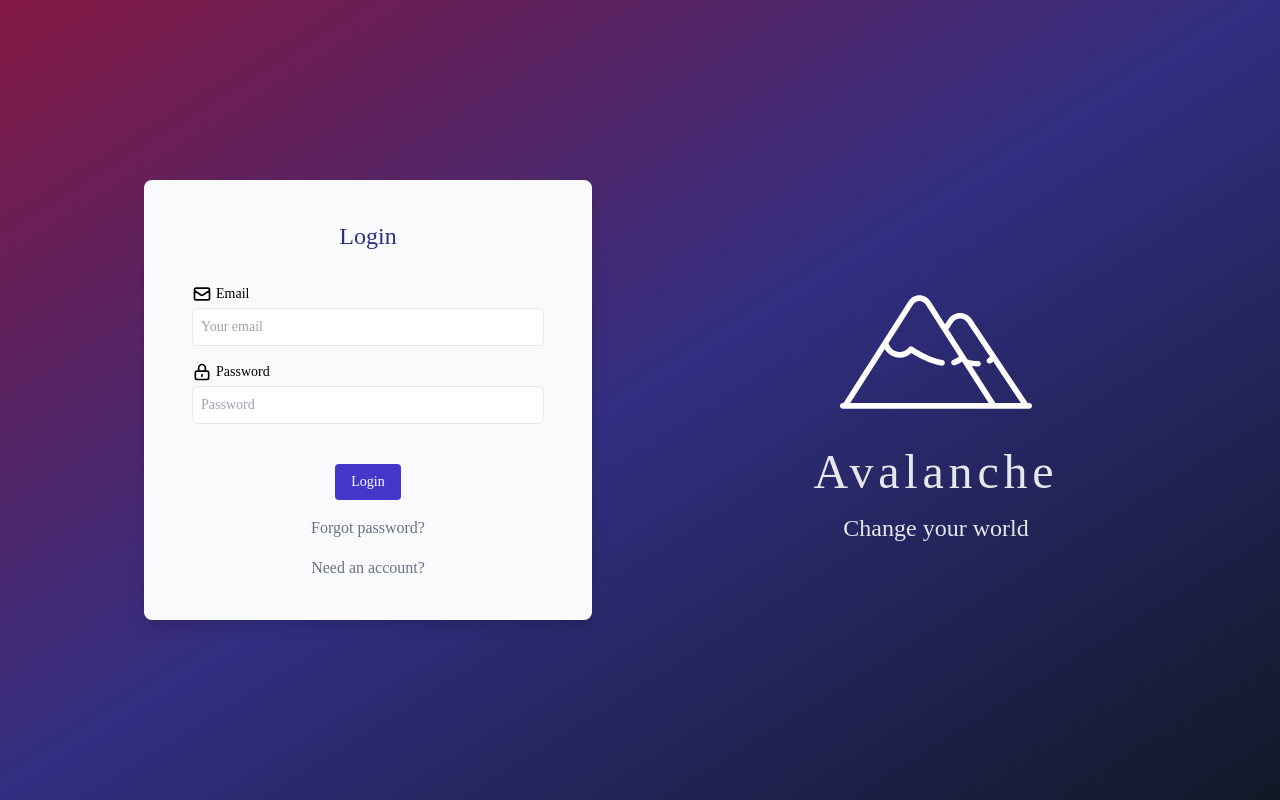
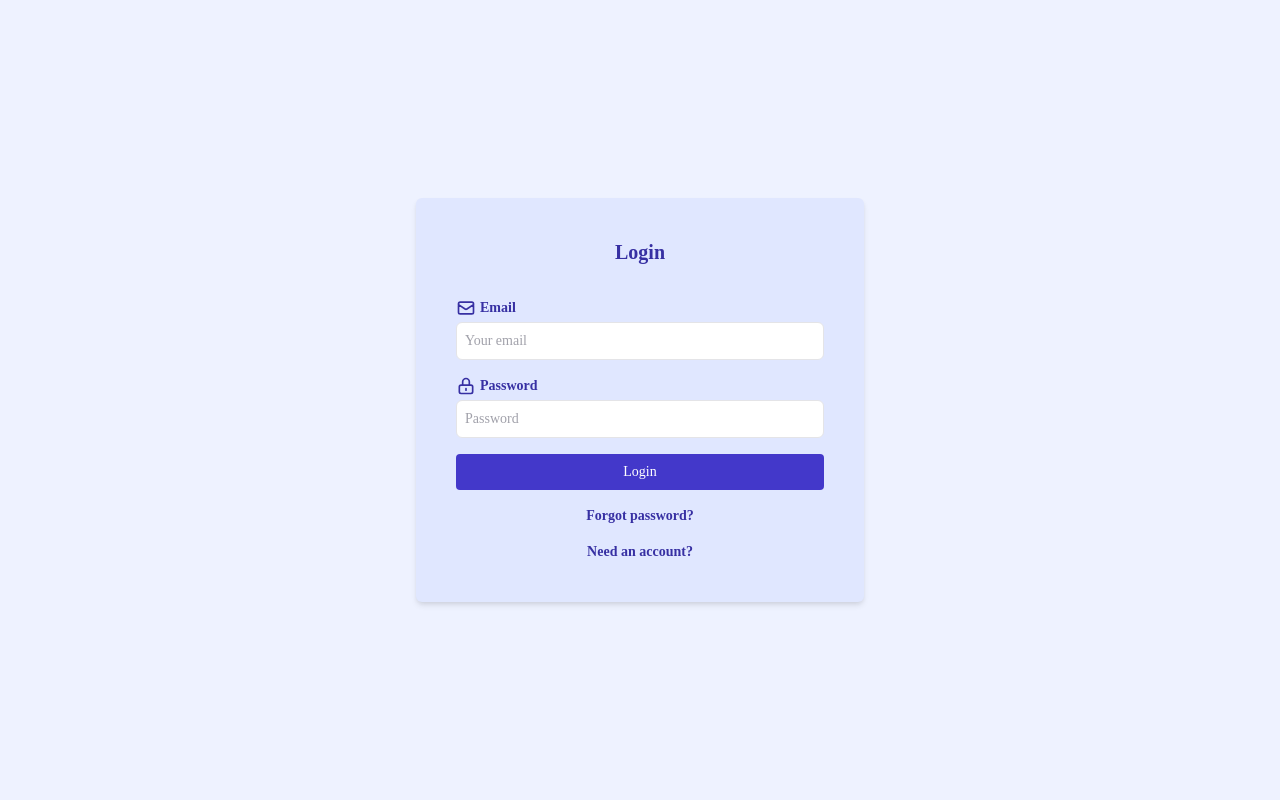
Before and after one commit to mertturkmenoglu/avalanche, a Next.js app in the folder packages/web/: page /login in a window 1280 px wide. Built offline with nearby package versions, Linux system fonts and the light colour scheme.

Commit message:
Refactor login screen

```diff
--- /dev/null
+++ b/packages/web/components/Card.tsx
@@ -0,0 +1,21 @@
+import React from 'react';
+import classnames from 'classnames';
+
+export interface CardProps {
+  children: React.ReactNode;
+  background?: string;
+  rounded?: 'sm' | 'md' | 'lg' | 'xl';
+  shadow?: 'sm' | 'md' | 'lg' | 'xl';
+  className?: string;
+}
+
+const Card = ({
+  children, background = 'bg-white', rounded = 'md', shadow = 'md', className,
+}: CardProps) => {
+  const classes = classnames(background, rounded ? `rounded-${rounded}` : '', shadow ? `shadow-${shadow}` : '', className);
+  return (
+    <div className={classes}>{children}</div>
+  );
+};
+
+export default Card;
--- a/packages/web/components/LoginInputForm.tsx
+++ /dev/null
@@ -1,72 +0,0 @@
-import React, { useState } from 'react';
-import Link from 'next/link';
-import { MailIcon, LockClosedIcon } from '@heroicons/react/outline';
-
-export type LoginFormData = {
-  email: string;
-  password: string;
-};
-
-interface Props {
-  onFormSubmit: (data: LoginFormData) => void;
-}
-
-const LoginInputForm = ({ onFormSubmit }: Props): JSX.Element => {
-  const [email, setEmail] = useState('');
-  const [password, setPassword] = useState('');
-
-  return (
-    <form
-      onSubmit={(e) => {
-        e.preventDefault();
-        onFormSubmit({ email, password });
-      }}
-      className="bg-gray-50 rounded-lg shadow-lg py-10 px-12"
-    >
-      <h2 className="text-2xl font-extralight mb-8 text-center text-indigo-900">Login</h2>
-      <div>
-        <label htmlFor="email" className="flex items-center mb-1">
-          <MailIcon className="h-5 w-5 mr-1" />
-          <div className="text-sm">Email</div>
-        </label>
-        <input
-          type="email"
-          className="w-full p-2 text-sm border rounded-md outline-none transition duration-150 ease-in-out mb-4 focus:outline-none focus:ring-1 focus:ring-indigo-900"
-          id="email"
-          placeholder="Your email"
-          value={email}
-          onChange={(e) => setEmail(e.target.value)}
-        />
-      </div>
-      <div>
-        <label htmlFor="password" className="flex items-center mb-1">
-          <LockClosedIcon className="h-5 w-5 mr-1" />
-          <div className="text-sm">Password</div>
-        </label>
-        <input
-          type="password"
-          className="w-full p-2 text-sm border rounded-md outline-none transition duration-150 ease-in-out mb-4 focus:outline-none focus:ring-1 focus:ring-indigo-900"
-          id="password"
-          placeholder="Password"
-          value={password}
-          onChange={(e) => setPassword(e.target.value)}
-        />
-      </div>
-
-      <div className="flex justify-center items-center mt-6">
-        <button className="bg-indigo-700 py-2 px-4 text-sm text-white rounded focus:outline-none hover:bg-indigo-900">
-          Login
-        </button>
-      </div>
-
-      <div className="text-gray-500 mt-4 text-center">
-        <Link href="/forget-password">Forgot password?</Link>
-      </div>
-      <div className="text-gray-500 mt-4 text-center">
-        <Link href="/register">Need an account?</Link>
-      </div>
-    </form>
-  );
-};
-
-export default LoginInputForm;
--- a/packages/web/package.json
+++ b/packages/web/package.json
@@ -10,6 +10,7 @@
     "@headlessui/react": "^1.0.0",
     "@heroicons/react": "^1.0.0",
     "autoprefixer": "^10.0.4",
+    "classnames": "^2.3.1",
     "next": "latest",
     "postcss": "^8.1.10",
     "react": "^17.0.1",
--- a/packages/web/pages/login.tsx
+++ b/packages/web/pages/login.tsx
@@ -1,11 +1,18 @@
-import React from 'react';
+import React, { useState } from 'react';
 import Head from 'next/head';
 
-import LoginInputForm from '../components/LoginInputForm';
-import ApplicationMotto from '../components/ApplicationMotto';
+import { LockClosedIcon, MailIcon } from '@heroicons/react/outline';
+import Link from 'next/link';
+import { useRouter } from 'next/router';
+import Card from '../components/Card';
 
 const LoginPage = (): JSX.Element => {
-  const onFormSubmitHandler = async () => {
+  const [email, setEmail] = useState('');
+  const [password, setPassword] = useState('');
+  const router = useRouter();
+
+  const login = async () => {
+    await router.push('/');
   };
 
   return (
@@ -13,12 +20,49 @@ const LoginPage = (): JSX.Element => {
       <Head>
         <title>Login | Avalanche</title>
       </Head>
-      <div className="h-screen bg-gradient-to-br from-pink-900 via-indigo-900 to-gray-900 block lg:flex">
-        <div className="w-full max-w-md mx-auto py-8 lg:ml-36 lg:mr-auto lg:my-auto">
-          <LoginInputForm onFormSubmit={onFormSubmitHandler} />
-        </div>
-        <div className="my-auto mr-auto">
-          <ApplicationMotto />
+      <div className="h-screen bg-indigo-50 block lg:flex">
+        <div className="w-full max-w-md mx-auto py-8 lg:my-auto">
+          <Card className="flex flex-col p-10" background="bg-indigo-100">
+            <h1 className="mx-auto font-semibold text-xl text-indigo-800">Login</h1>
+            <label htmlFor="email" className="flex items-center mb-1 mt-8">
+              <MailIcon className="h-5 w-5 mr-1 text-indigo-800" />
+              <div className="text-sm text-indigo-800 font-semibold">Email</div>
+            </label>
+            <input
+              type="email"
+              className="w-full p-2 text-sm border rounded-md outline-none mb-4 focus:outline-none focus:ring-1 focus:ring-indigo-900"
+              id="email"
+              placeholder="Your email"
+              value={email}
+              onChange={(e) => setEmail(e.target.value.trim())}
+            />
+            <label htmlFor="password" className="flex items-center mb-1">
+              <LockClosedIcon className="h-5 w-5 mr-1 text-indigo-800" />
+              <div className="text-sm text-indigo-800 font-semibold">Password</div>
+            </label>
+            <input
+              type="password"
+              className="w-full p-2 text-sm border rounded-md outline-none mb-4 focus:outline-none focus:ring-1 focus:ring-indigo-900"
+              id="password"
+              placeholder="Password"
+              value={password}
+              onChange={(e) => setPassword(e.target.value)}
+            />
+            <button className="bg-indigo-700 py-2 px-4 text-sm text-white rounded focus:outline-none hover:bg-indigo-900" onClick={login}>
+              Login
+            </button>
+
+            <div className="text-indigo-800 mt-4 text-center font-semibold text-sm">
+              <Link href="/forget-password">
+                <a>Forgot password?</a>
+              </Link>
+            </div>
+            <div className="text-indigo-800 mt-4 text-center font-semibold text-sm">
+              <Link href="/register">
+                <a>Need an account?</a>
+              </Link>
+            </div>
+          </Card>
         </div>
       </div>
     </>
--- a/packages/web/tailwind.config.js
+++ b/packages/web/tailwind.config.js
@@ -1,3 +1,5 @@
+const colors = require('tailwindcss/colors');
+
 module.exports = {
   purge: ['./pages/**/*.{js,ts,jsx,tsx}', './components/**/*.{js,ts,jsx,tsx}'],
   darkMode: false, // or 'media' or 'class'
@@ -7,6 +9,9 @@ module.exports = {
         sans: ['Montserrat'],
       },
     },
+    colors: {
+      ...colors,
+    },
   },
   variants: {
     extend: {},
```
Also changed, not shown: 1 other file (tests, documents, lock files or other folders).
